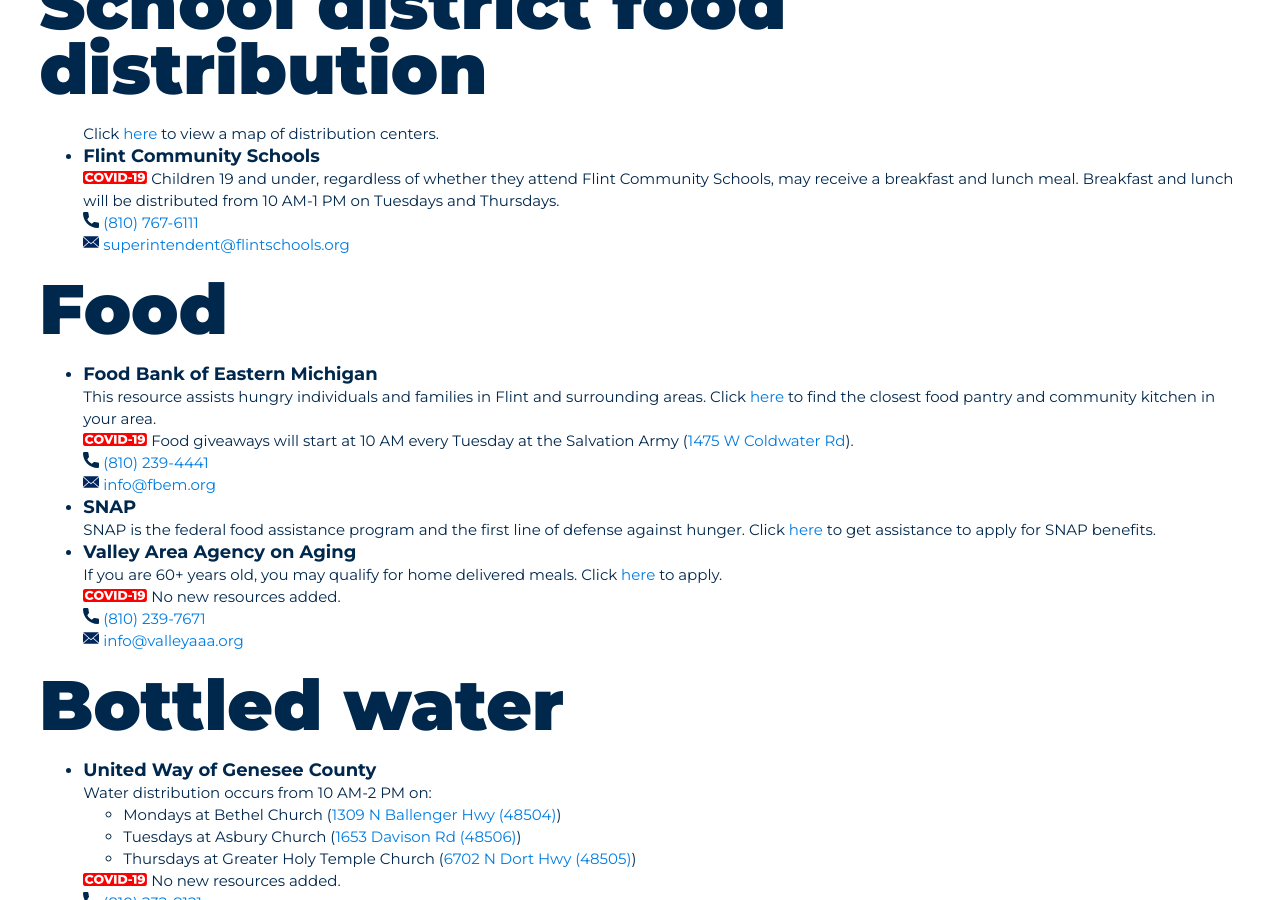
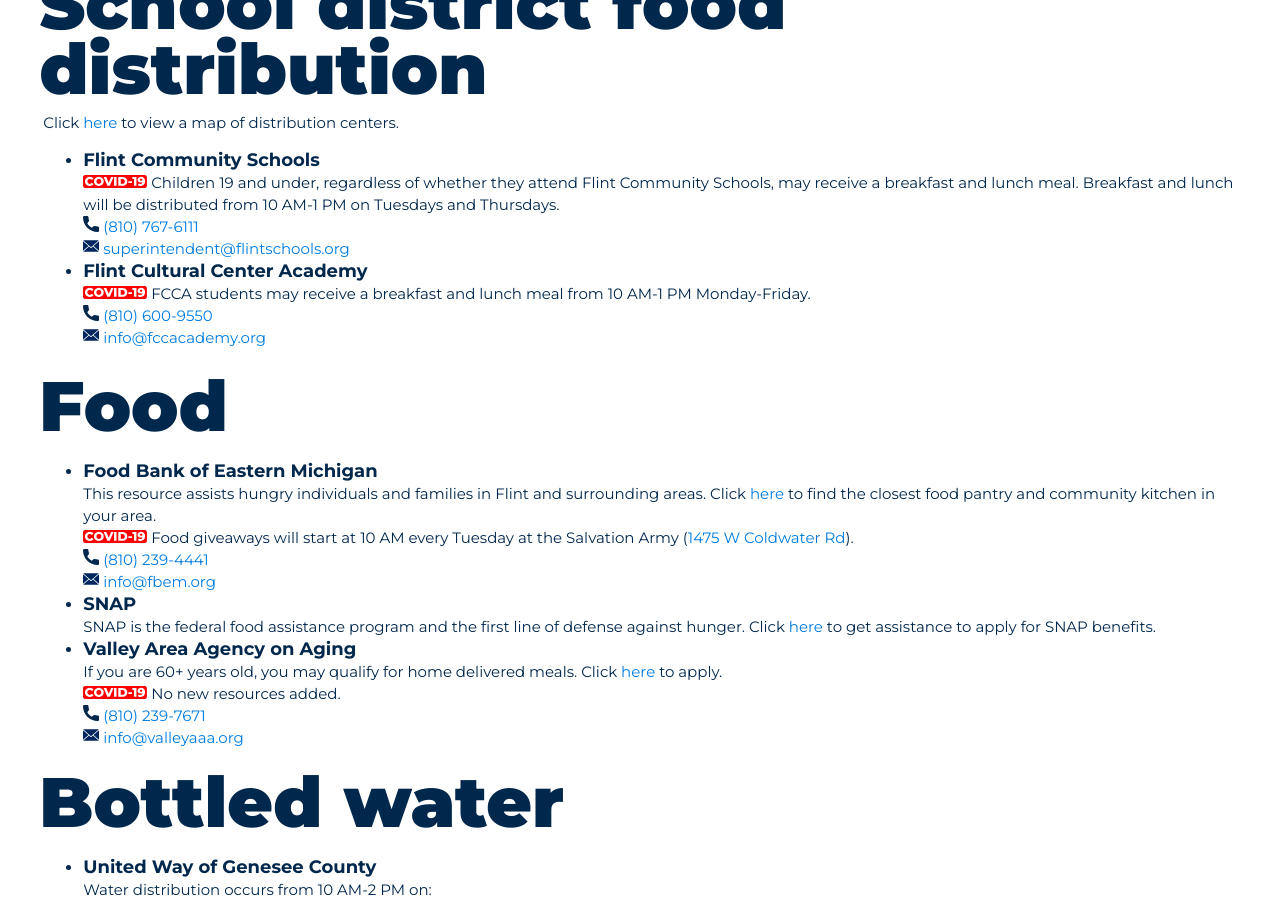
Before and after one commit to umichfjp/umichfjp.github.io, a Jekyll site: the page built from pages/resources.html, in a window 1280 px wide and 900 px high, scrolled down 622 px. Built offline with Jekyll 4.4.1, drawn with Linux system fonts in a browser that asks for light colours.

Commit message:
Update resources.html

```diff
--- a/pages/resources.html
+++ b/pages/resources.html
@@ -44,17 +44,21 @@ title: Flint Justice Partnership Official Website
 
 
         <div class="titlere">School district food distribution</div>
+        <h3>Click <a href="https://www.google.com/maps/d/viewer?mid=151JYGrtVgMWek4BjyMvK41i6IlWYP7Yu&hl=en&usp=sharing" target="_blank">here</a> to view a map of distribution centers.
         <ul>
-        <h3>
-          Click <a href="https://www.google.com/maps/d/viewer?mid=151JYGrtVgMWek4BjyMvK41i6IlWYP7Yu&hl=en&usp=sharing" target="_blank">here</a> to view a map of distribution centers.
           <li>
             <b><big>Flint Community Schools</big></b>
             <br /><img src="https://umichfjp.github.io/assets/icons/covid.svg" alt="covid-19" style="width:64px;"> Children 19 and under, regardless of whether they attend Flint Community Schools, may receive a breakfast and lunch meal. Breakfast and lunch will be distributed from 10 AM-1 PM on Tuesdays and Thursdays.
             <br /><img src="https://umichfjp.github.io/assets/icons/phone.svg" alt="Phone" style="width:16px;"> <a href="tel:+1810-767-6111">(810) 767-6111</a>
             <br /><img src="https://umichfjp.github.io/assets/icons/mail.svg" alt="Mail" style="width:16px;"> <a href="mailto:superintendent@flintschools.org">superintendent@flintschools.org</a>
           </li>
-        </h3>
-        </ul>
+          <li>
+            <b><big>Flint Cultural Center Academy</big></b>
+            <br /><img src="https://umichfjp.github.io/assets/icons/covid.svg" alt="covid-19" style="width:64px;"> FCCA students may receive a breakfast and lunch meal from 10 AM-1 PM Monday-Friday.
+            <br /><img src="https://umichfjp.github.io/assets/icons/phone.svg" alt="Phone" style="width:16px;"> <a href="tel:+1810-600-9550">(810) 600-9550</a>
+            <br /><img src="https://umichfjp.github.io/assets/icons/mail.svg" alt="Mail" style="width:16px;"> <a href="mailto:info@fccacademy.org">info@fccacademy.org</a>
+          </li>
+        </ul></h3>
 
 
         <div class="titlere">Food</div>
```
